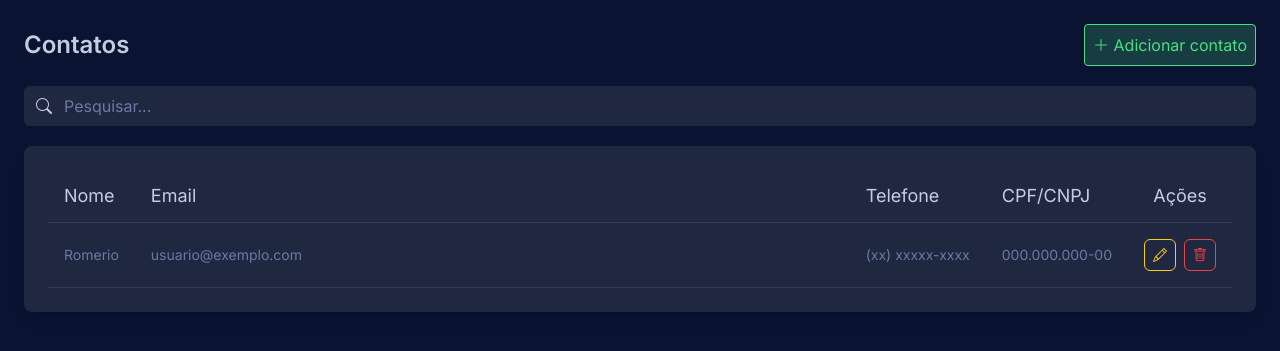
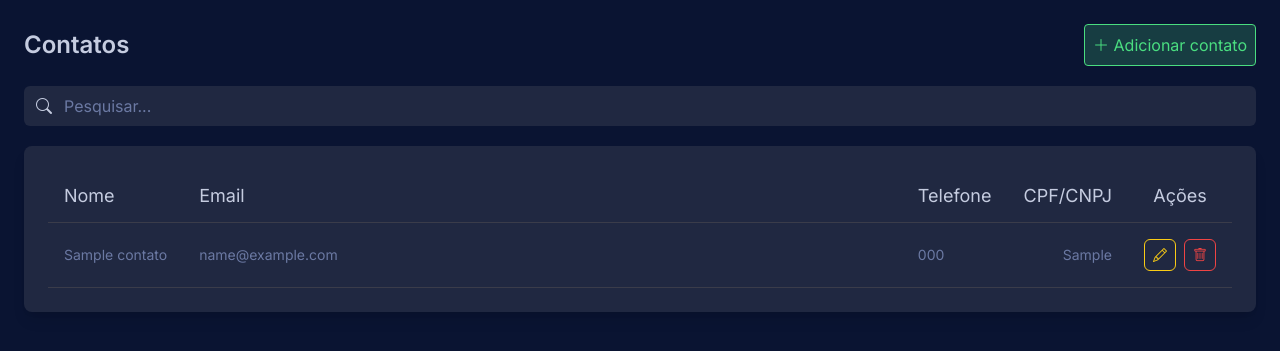
Before and after one commit to ademacirfilho/ffa-finance-V2, a Django app: page /contatos/ in a window 1280 px wide. Shown: the part 73-424 px from the top of the page. Run offline with Django 5.2, Linux system fonts and the light colour scheme; tables that the repository leaves empty hold one stand-in row (values such as "Sample post"); some libraries are stand-ins or nearby versions.

Commit message:
feat: crud contatos

```diff
--- a/finance/urls.py
+++ b/finance/urls.py
@@ -1,20 +1,23 @@
 from django.urls import path
-from .views import IndexView, ReceitasView, DespesasView, ContatosView, CategoriaList, UsuarioView
-from .views import CategoriaCreate
-from .views import CategoriaUpdate
-from .views import CategoriaDelete
+from .views import IndexView, ReceitasView, DespesasView, ContatosList, CategoriaList, UsuarioView
+from .views import CategoriaCreate, ContatosCreate
+from .views import CategoriaUpdate, ContatosUpdate
+from .views import CategoriaDelete, ContatosDelete
 
 urlpatterns = [
     path("", IndexView.as_view(), name="index"),
     path("receitas/", ReceitasView.as_view(), name="receitas"),
     path("despesas/", DespesasView.as_view(), name="despesas"),
-    path("contatos/", ContatosView.as_view(), name="contatos"),
+    path("contatos/", ContatosList.as_view(), name="contatos"),
     path("categorias/", CategoriaList.as_view(), name="categorias"),
     path("usuario/", UsuarioView.as_view(), name="usuario"),
 
     path("categorias/cadastrar/", CategoriaCreate.as_view(), name="cadastrar_categoria"),
+    path("contatos/cadastrar/", ContatosCreate.as_view(), name="cadastrar_contato"),
 
     path("categorias/editar/<int:pk>/", CategoriaUpdate.as_view(), name="editar_categoria"),
+    path("contatos/editar/<int:pk>/", ContatosUpdate.as_view(), name="editar_contato"),
 
     path("categorias/excluir/<int:pk>/", CategoriaDelete.as_view(), name="excluir_categoria"),
+    path("contatos/excluir/<int:pk>/", ContatosDelete.as_view(), name="excluir_contato"),
 ]
--- a/finance/views.py
+++ b/finance/views.py
@@ -20,9 +20,6 @@ class CreateReceitaView(CreateView):
 class DespesasView(TemplateView):
     template_name = "finance/despesas.html"
 
-class ContatosView(TemplateView):
-    template_name = "finance/contatos.html"
-
 class UsuarioView(TemplateView):
     template_name = "finance/usuario.html"
 
@@ -34,6 +31,12 @@ class CategoriaCreate(CreateView):
     template_name = "form/form.html"
     success_url = reverse_lazy("categorias")
 
+class ContatosCreate(CreateView):
+    model = Contato
+    fields = ['nome', 'email', 'telefone', 'cpf_cnpj', 'tipo']
+    template_name = "form/form.html"
+    success_url = reverse_lazy("contatos")
+
 ###### UPDATE ######
 
 class CategoriaUpdate(UpdateView):
@@ -42,6 +45,12 @@ class CategoriaUpdate(UpdateView):
     template_name = "form/form_editar.html"
     success_url = reverse_lazy("categorias")
 
+class ContatosUpdate(UpdateView):
+    model = Contato
+    fields = ['nome', 'email', 'telefone', 'cpf_cnpj', 'tipo']
+    template_name = "form/form_editar.html"
+    success_url = reverse_lazy("contatos")
+
 ###### DELETE ######
 
 class CategoriaDelete(DeleteView):
@@ -49,8 +58,17 @@ class CategoriaDelete(DeleteView):
     template_name = "form/form_excluir.html"
     success_url = reverse_lazy("categorias")
 
+class ContatosDelete(DeleteView):
+    model = Contato
+    template_name = "form/form_excluir.html"
+    success_url = reverse_lazy("contatos")
+
 ##### LIST #####
 
 class CategoriaList(ListView):
     model = Categoria
     template_name = "finance/categorias.html"
+
+class ContatosList(ListView):
+    model = Contato
+    template_name = "finance/contatos.html"
--- a/templates/finance/contatos.html
+++ b/templates/finance/contatos.html
@@ -8,7 +8,7 @@
     <h2 class="text-2xl font-semibold text-brand-text-primary">Contatos</h2>
 
     <div class="flex flex-col sm:flex-row gap-2 w-full md:w-auto">
-      <button class="bg-green-400 bg-opacity-20 p-2 rounded border border-green-400 text-green-400 hover:bg-opacity-30 transition-colors whitespace-nowrap"><i class="bi bi-plus-lg"></i> Adicionar contato</button>
+      <a href="{% url "cadastrar_contato" %}"><button class="bg-green-400 bg-opacity-20 p-2 rounded border border-green-400 text-green-400 hover:bg-opacity-30 transition-colors whitespace-nowrap"><i class="bi bi-plus-lg"></i> Adicionar contato</button></a>
     </div>
   </div>
 
@@ -31,19 +31,25 @@
         </thead>
 
         <tbody>
+          {% for contato in object_list %}
           <tr class="border-b border-brand-light">
-            <td class="py-4 px-4 text-sm text-brand-text-secondary">Romerio</td>
-            <td class="py-4 px-4 text-sm text-brand-text-secondary truncate">usuario@exemplo.com</td>
-            <td class="py-4 px-4 text-sm text-brand-text-secondary">(xx) xxxxx-xxxx</td>
-            <td class="py-4 px-4 text-sm text-brand-text-secondary text-right">000.000.000-00</td>
+            <td class="py-4 px-4 text-sm text-brand-text-secondary">{{ contato.nome }}</td>
+            <td class="py-4 px-4 text-sm text-brand-text-secondary truncate">{{ contato.email }}</td>
+            <td class="py-4 px-4 text-sm text-brand-text-secondary">{{ contato.telefone }}</td>
+            <td class="py-4 px-4 text-sm text-brand-text-secondary text-right">{{ contato.cpf_cnpj }}</td>
             <td class="py-4 px-4 text-sm text-brand-text-secondary">
               <div class="flex items-center justify-center gap-2">
-                <button type="button" aria-label="Editar" class="h-8 w-8 flex items-center justify-center rounded-md border border-yellow-400 text-yellow-400 hover:bg-yellow-400 hover:bg-opacity-10 transition-colors"><i class="bi bi-pencil"></i></button>
+                <a href="{% url "editar_contato" contato.pk %}"><button type="button" aria-label="Editar" class="h-8 w-8 flex items-center justify-center rounded-md border border-yellow-400 text-yellow-400 hover:bg-yellow-400 hover:bg-opacity-10 transition-colors"><i class="bi bi-pencil"></i></button></a>
 
-                <button type="button" aria-label="Excluir" class="h-8 w-8 flex items-center justify-center rounded-md border border-red-500 text-red-500 hover:bg-red-500 hover:bg-opacity-10 transition-colors"><i class="bi bi-trash"></i></button>
+                <a href="{% url "excluir_contato" contato.pk %}"><button type="button" aria-label="Excluir" class="h-8 w-8 flex items-center justify-center rounded-md border border-red-500 text-red-500 hover:bg-red-500 hover:bg-opacity-10 transition-colors"><i class="bi bi-trash"></i></button></a>
               </div>
             </td>
           </tr>
+          {% empty %}
+            <tr>
+              <td colspan="3" class="py-4 px-4 text-sm text-center text-brand-text-secondary">Nenhum contato cadastrado.</td>
+            </tr>
+          {% endfor %}
         </tbody>
       </table>
     </div>
```
